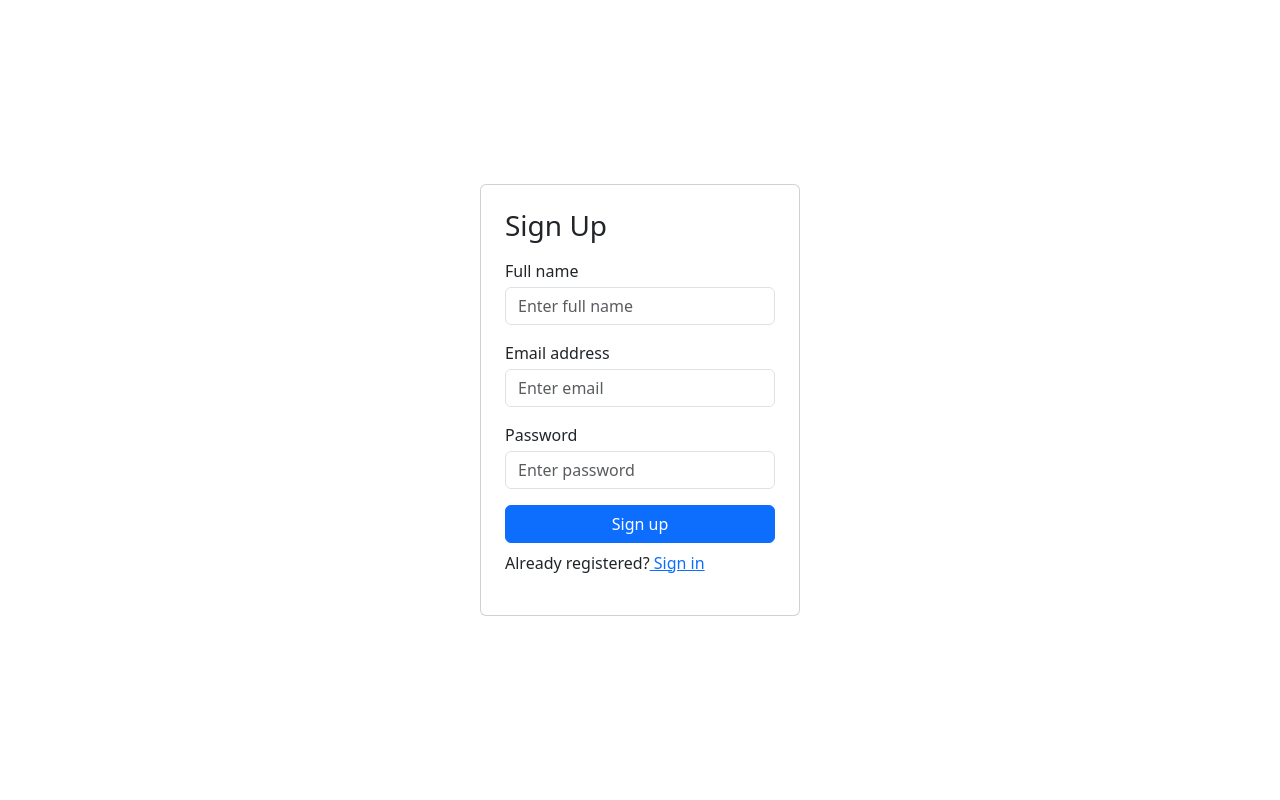
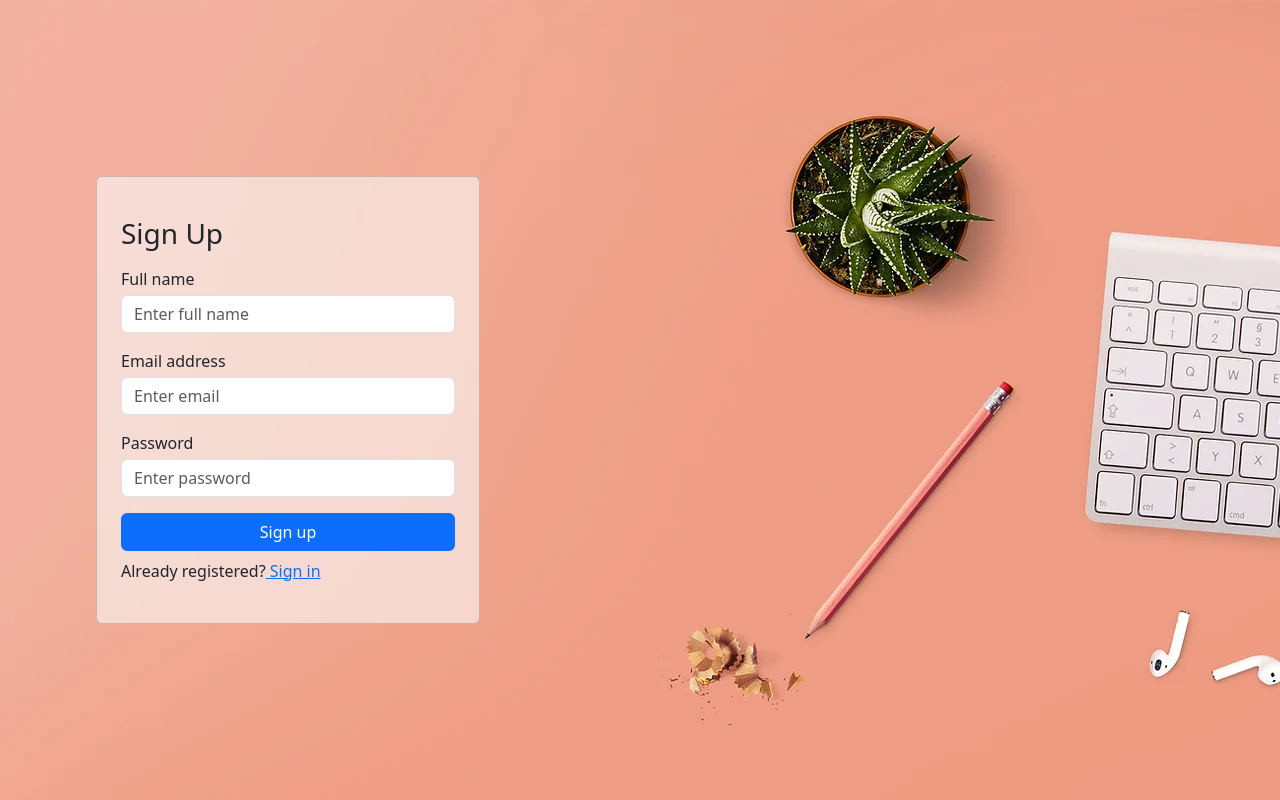
Before and after one commit to pavankapoor31/GigHub, a React (Create React App) app in the folder Frontend/react-app/: page /signup in a window 1280 px wide. Built offline with nearby package versions, Linux system fonts and the light colour scheme.

Commit message:
design for login and signup

```diff
--- a/Frontend/react-app/src/Components/Login/Login.css
+++ b/Frontend/react-app/src/Components/Login/Login.css
@@ -1,6 +1,7 @@
 .content-wrapper{
     width: 100vw;
     height: 100vh;
+    background: url('./../../assets/images/Home_background.webp');
 }
 
 .mw-400{
@@ -13,3 +14,13 @@
 .align-center{
     align-items: center;
 }
+
+.ml-4{
+    margin-left: 6rem;
+}
+
+.Auth-form-container{
+    background: rgba(250, 250, 250, 0.6) !important;
+    width: 30vw;
+    height: 60vh;
+}
--- a/Frontend/react-app/src/Components/Login/Login.js
+++ b/Frontend/react-app/src/Components/Login/Login.js
@@ -51,10 +51,10 @@ const Login = () => {
   };
 
   return (
-    <div className=" content-wrapper d-flex justify-center align-center">
-      <div className="Auth-form-container mw-400 card p-4">
+    <div className=" content-wrapper d-flex align-center">
+      <div className="Auth-form-container mw-400 h-50 card p-4 ml-4">
         <form className="Auth-form">
-          <div className="Auth-form-content">
+          <div className="Auth-form-content mt-3">
             <h3 className="Auth-form-title">Sign In</h3>
             <div className="form-group mt-3">
               <label>Email address</label>
@@ -69,7 +69,7 @@ const Login = () => {
               <label>Password</label>
               <input
                 type="password"
-                className="form-control mt-1"
+                className="form-control mt-1 bg-red"
                 placeholder="Enter password"
                 value={password} onChange={(e) => setPassword(e.target.value)}
               />
--- a/Frontend/react-app/src/Components/Signup/Signup.css
+++ b/Frontend/react-app/src/Components/Signup/Signup.css
@@ -16,3 +16,13 @@
 .align-center{
     align-items: center;
 }
+
+.ml-4{
+    margin-left: 6rem;
+}
+
+.Auth-form-container{
+    background: rgba(250, 250, 250, 0.6) !important;
+    width: 30vw;
+    height: 60vh;
+}
--- a/Frontend/react-app/src/Components/Signup/Signup.js
+++ b/Frontend/react-app/src/Components/Signup/Signup.js
@@ -72,10 +72,10 @@ const Signup = () => {
   };
 
   return (
-    <div className=" content-wrapper d-flex justify-center align-center">
-      <div className="Auth-form-container mw-500 card p-4 col-md-3">
+    <div className=" content-wrapper d-flex align-center">
+      <div className="Auth-form-container card p-4 ml-4">
         <form className="Auth-form">
-          <div className="Auth-form-content">
+          <div className="Auth-form-content mt-3">
             <h3 className="Auth-form-title">Sign Up</h3>
             <div className="form-group mt-3">
               <label>Full name</label>
```
Also changed, not shown: Frontend/react-app/src/assets/images/Home_background.webp (added).
